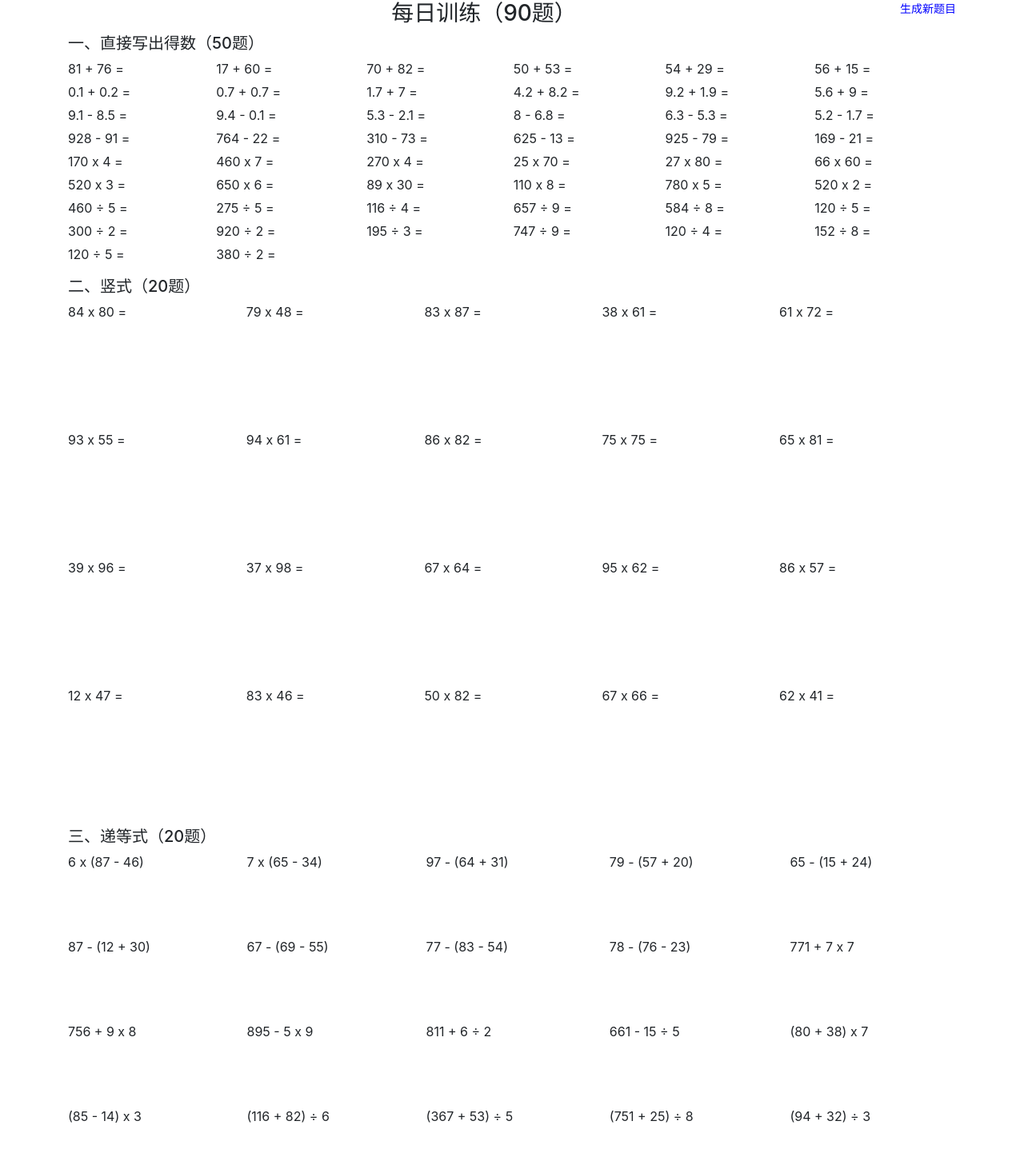
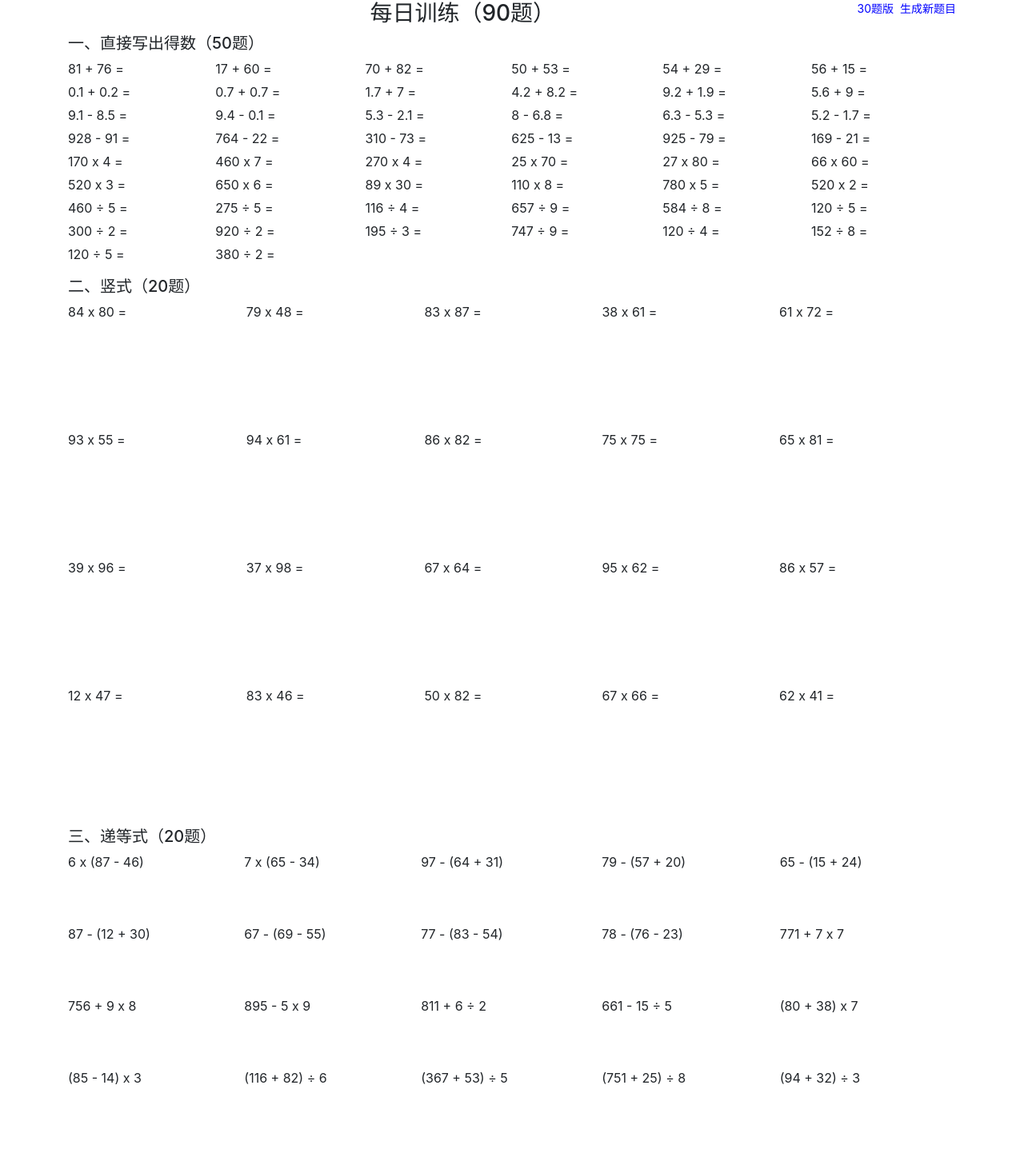
Before and after one commit to wanyx2015/daily-calc, an Angular app: page /#/home in a window 1280 px wide. Shown: the top 1442 px of the page at 80% size. Built offline with nearby package versions, Linux system fonts and the light colour scheme.

Commit message:
增加 30题 版

```diff
--- a/src/app/home/home-routing.module.ts
+++ b/src/app/home/home-routing.module.ts
@@ -1,3 +1,4 @@
+import { Math2Component } from './math2/math2.component';
 import { MathComponent } from './math/math.component';
 import { NgModule } from '@angular/core';
 import { Routes, RouterModule } from '@angular/router';
@@ -5,7 +6,7 @@ import { Routes, RouterModule } from '@angular/router';
 
 const routes: Routes = [
   { path: '', component: MathComponent },
-
+  { path: '30', component: Math2Component },
 ];
 
 @NgModule({
--- a/src/app/home/home.module.ts
+++ b/src/app/home/home.module.ts
@@ -3,10 +3,11 @@ import { HomeRoutingModule } from './home-routing.module';
 import { NgModule } from '@angular/core';
 import { CommonModule } from '@angular/common';
 import { MathComponent } from './math/math.component';
+import { Math2Component } from './math2/math2.component';
 
 
 @NgModule({
-  declarations: [MathComponent],
+  declarations: [MathComponent, Math2Component],
   imports: [
     CommonModule,
     HomeRoutingModule,
--- a/src/app/home/math/math.component.html
+++ b/src/app/home/math/math.component.html
@@ -1,6 +1,9 @@
 <div class="container grid">
   <div class="py-auto reload align-middle float-right">
     <a (click)="generateContent()">生成新题目</a>
+  </div>
+  <div class="mr-2 reload align-middle float-right">
+    <a (click)="go()">30题版</a>
   </div>
   <h3 class='title text-center'>每日训练（90题）</h3>
 
--- a/src/app/home/math/math.component.scss
+++ b/src/app/home/math/math.component.scss
@@ -39,7 +39,7 @@
 
   .kousuan {
     display: grid;
-    grid-gap: 5px;
+    gap: 5px 0;
 
     grid-template-columns: repeat(6, auto);
   }
@@ -57,7 +57,6 @@
   .didengshi {
     display: grid;
     grid-template-columns: repeat(5, auto);
-    grid-gap: 1rem;
 
     .dds-item{
       height: 90px;
--- a/src/app/home/math/math.component.ts
+++ b/src/app/home/math/math.component.ts
@@ -1,3 +1,4 @@
+import { Router } from '@angular/router';
 import { Component, OnInit } from '@angular/core';
 import { Title } from '@angular/platform-browser';
 
@@ -14,7 +15,7 @@ export class MathComponent implements OnInit {
   shushi: Array<string> = [];
   lianshi: Array<string> = [];
 
-  constructor(private mservice: MathService, private titleService: Title) {
+  constructor(private mservice: MathService, private titleService: Title, private router: Router) {
 
     this.titleService.setTitle('每日计算（90题）');
 
@@ -45,6 +46,10 @@ export class MathComponent implements OnInit {
     this.lianshi = this.lianshi.concat(this.mservice.getComplexQ7(4));
   }
 
+  go() {
+    this.router.navigate(['30']);
+  }
+
   ngOnInit(): void {
   }
 
--- /dev/null
+++ b/src/app/home/math2/math2.component.html
@@ -0,0 +1,32 @@
+<div class="container grid">
+  <div class="py-auto reload align-middle float-right">
+    <a (click)="generateContent()">生成新题目</a>
+  </div>
+  <div class="mr-2 reload align-middle float-right">
+    <a (click)="go()">90题版</a>
+  </div>
+  <h3 class='title text-center'>每日训练（30题）</h3>
+
+
+  <h5 class="title">一、直接写出得数（20题）</h5>
+  <div class="kousuan mb-5">
+    <div *ngFor="let m of kousuan">
+      <div>{{m}}</div>
+    </div>
+  </div>
+
+  <h5 class="title">二、竖式（6题）</h5>
+  <div class="shushi mb-5">
+    <div class="item" *ngFor="let m of shushi">
+      <div> {{m}} </div>
+    </div>
+  </div>
+
+  <h5 class="title">三、递等式（4题）</h5>
+  <div class="didengshi mb-5">
+    <div class="item" *ngFor="let m of lianshi">
+      <div>{{m}}</div>
+    </div>
+  </div>
+
+</div>
--- /dev/null
+++ b/src/app/home/math2/math2.component.scss
@@ -0,0 +1,36 @@
+.grid {
+
+  .reload {
+    cursor: pointer;
+    color: blue;
+    font-size: 14px;
+  }
+
+  .title {
+    padding-bottom: 10px;
+  }
+
+  .kousuan {
+    display: grid;
+    gap: 3rem 0;
+    grid-template-columns: repeat(4, auto);
+  }
+
+  .shushi {
+    display: grid;
+    grid-template-columns: repeat(3, auto);
+
+    .item {
+      height: 20rem;
+    }
+  }
+
+  .didengshi {
+    display: grid;
+    grid-template-columns: repeat(4, auto);
+
+    .item {
+      height: 15rem;
+    }
+  }
+}
--- /dev/null
+++ b/src/app/home/math2/math2.component.ts
@@ -0,0 +1,57 @@
+import { Component, OnInit } from '@angular/core';
+import { Title } from '@angular/platform-browser';
+
+import { MathService } from './../../services/math.service';
+import { Router } from '@angular/router';
+
+
+@Component({
+  selector: 'app-math2',
+  templateUrl: './math2.component.html',
+  styleUrls: ['./math2.component.scss']
+})
+export class Math2Component implements OnInit {
+
+  kousuan: Array<string> = [];
+  shushi: Array<string> = [];
+  lianshi: Array<string> = [];
+
+  constructor(private mservice: MathService, private titleService: Title, private router: Router) {
+
+    this.titleService.setTitle('每日计算（30题）');
+
+    this.generateContent();
+
+  }
+
+
+  generateContent() {
+    this.kousuan = [];
+    this.lianshi = [];
+    this.shushi = [];
+
+    this.kousuan = this.kousuan.concat(this.mservice.getPlusQs(2));
+    this.kousuan = this.kousuan.concat(this.mservice.getDigitPlusQs(2));
+    this.kousuan = this.kousuan.concat(this.mservice.getDigitMinusQs(3));
+    this.kousuan = this.kousuan.concat(this.mservice.getMinusQs(3));
+    this.kousuan = this.kousuan.concat(this.mservice.getSimpleMultiplyQs(5));
+    this.kousuan = this.kousuan.concat(this.mservice.getSimpleDivideQs(5));
+
+    this.shushi = this.shushi.concat(this.mservice.getMultiplyQs(6));
+
+    // this.lianshi = this.lianshi.concat(this.mservice.getComplexQ1(1));
+    // this.lianshi = this.lianshi.concat(this.mservice.getComplexQ2(1));
+    this.lianshi = this.lianshi.concat(this.mservice.getComplexQ3(1));
+    this.lianshi = this.lianshi.concat(this.mservice.getComplexQ4(1));
+    this.lianshi = this.lianshi.concat(this.mservice.getComplexQ5(1));
+    // this.lianshi = this.lianshi.concat(this.mservice.getComplexQ6(1));
+    this.lianshi = this.lianshi.concat(this.mservice.getComplexQ7(1));
+  }
+
+  go() {
+    this.router.navigate(['']);
+  }
+  ngOnInit(): void {
+  }
+
+}
```
Also changed, not shown: 1 other file (tests, documents, lock files or other folders).
